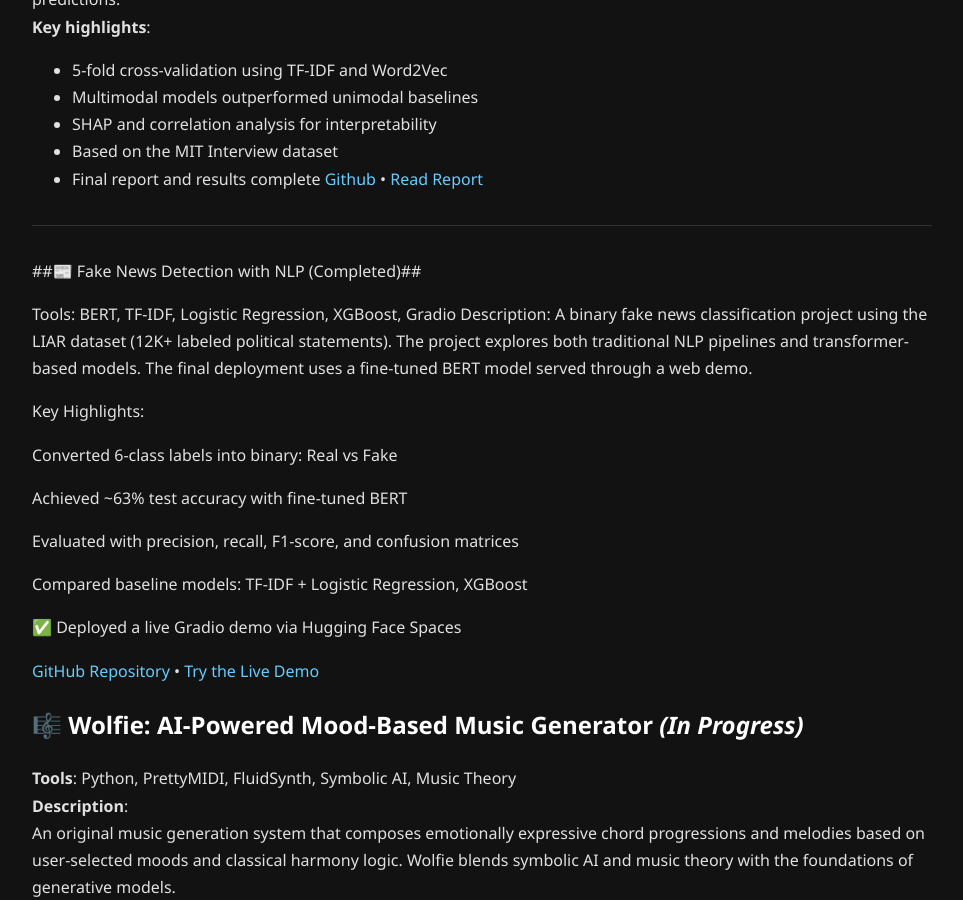
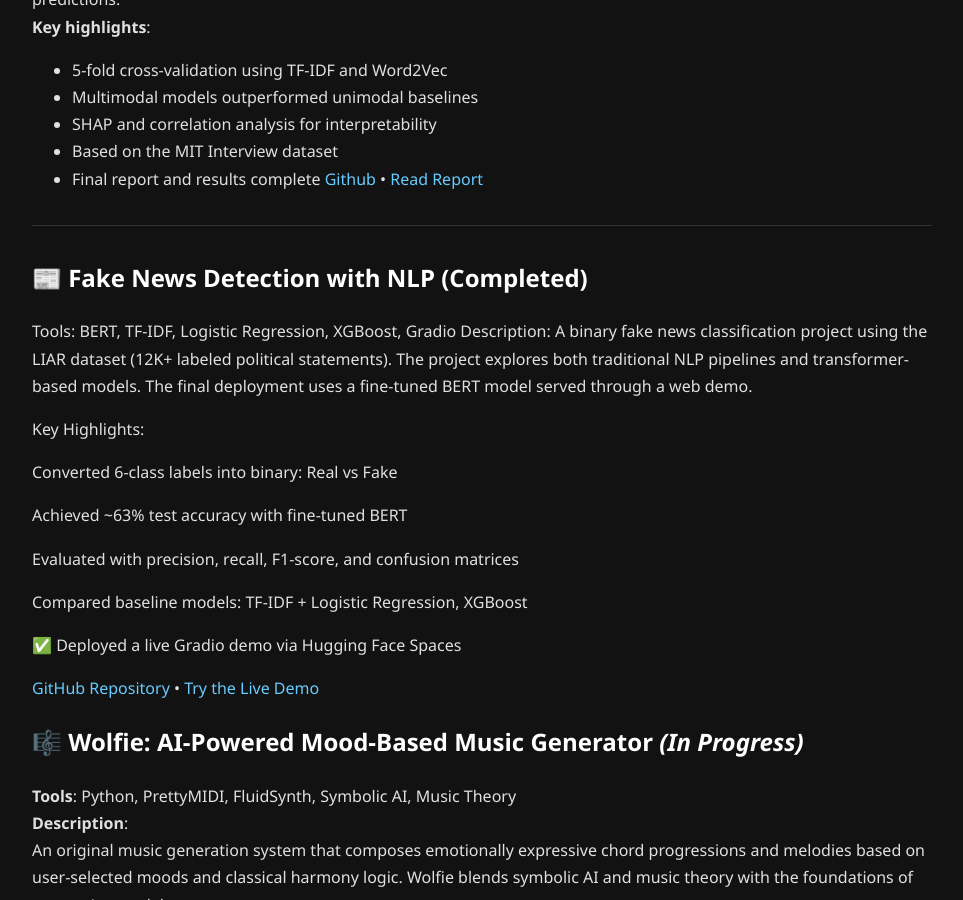
Before and after one commit to Orca71/shahriarnekouei.github.io, a Jekyll site: the page built from projects.md, in a window 1280 px wide and 900 px high, scrolled down 956 px. Shown: the whole window, without its empty margins (158-1121 px from the left). Built offline with Jekyll 4.4.1, drawn with Linux system fonts in a browser that asks for light colours.

```diff
--- a/projects.md
+++ b/projects.md
@@ -38,7 +38,7 @@ Developed a multimodal machine learning pipeline to predict excitement and perfo
 [Github](https://github.com/Orca71/Interview-outcome-Prediction-Multimodal-ML-) • [Read Report](https://github.com/Orca71/Interview-Outcome-Prediction-Multimodal-ML-/blob/main/Report.pdf)
 
 ---
-##📰 Fake News Detection with NLP (Completed)##
+## 📰 Fake News Detection with NLP (Completed)
 
 Tools: BERT, TF-IDF, Logistic Regression, XGBoost, Gradio
 Description:
```
